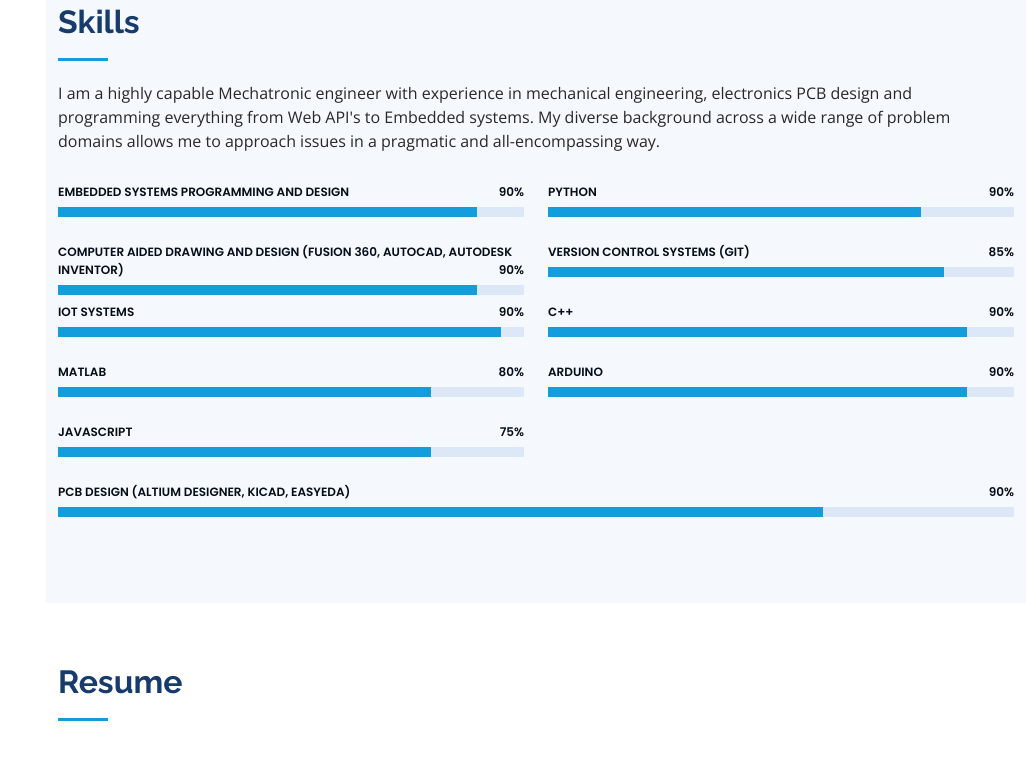
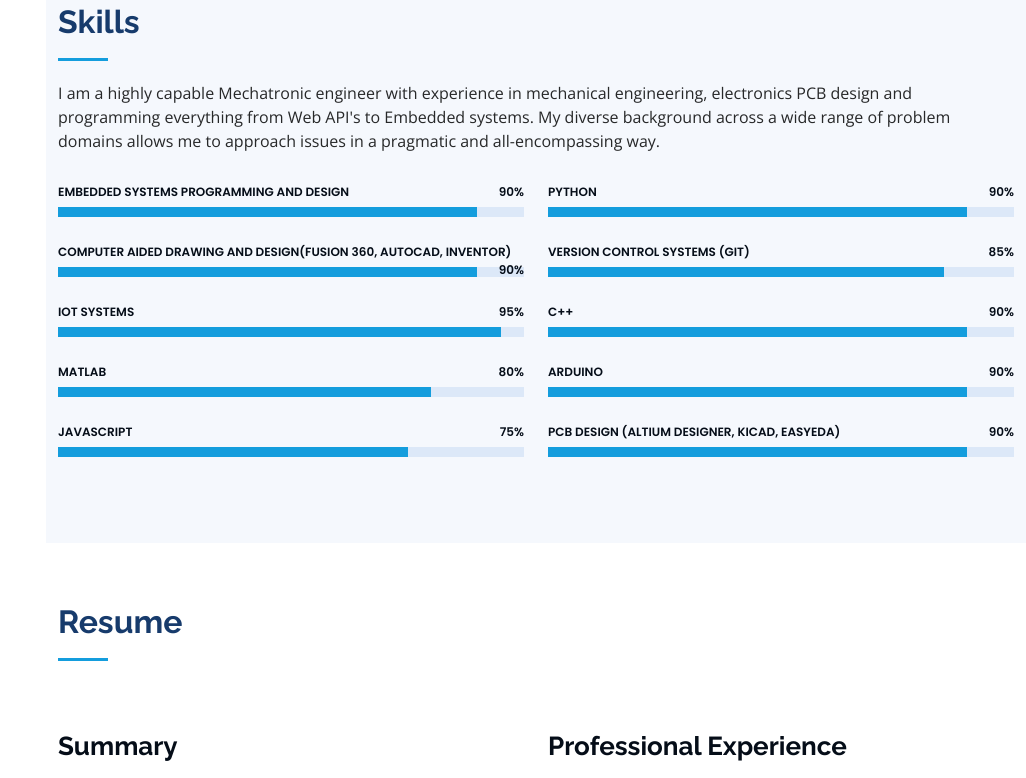
Before and after one commit to GavinsMJ/My-Portfolio, a plain HTML site: page index.html in a window 1280 px wide. Shown: the part 1545-2323 px from the top of the page, without its empty margins (254-1280 px from the left). Drawn offline with nearby package versions, Linux system fonts and the light colour scheme.

Commit message:
Polishing

```diff
--- a/index.html
+++ b/index.html
@@ -137,56 +137,6 @@
       </div>
     </section><!-- End About Section -->
 
-    <!-- ======= Facts Section ---commented out --- ======= -->
-
-    <!-- <section id="facts" class="facts">
-      <div class="container">
-
-        <div class="section-title">
-          <h2>Facts</h2>
-          <p>Magnam dolores commodi suscipit. Necessitatibus eius consequatur ex aliquid fuga eum quidem. Sit sint consectetur velit. Quisquam quos quisquam cupiditate. Et nemo qui impedit suscipit alias ea. Quia fugiat sit in iste officiis commodi quidem hic quas.</p>
-        </div>
-
-        <div class="row no-gutters">
-
-          <div class="col-lg-3 col-md-6 d-md-flex align-items-md-stretch" data-aos="fade-up">
-            <div class="count-box">
-              <i class="bi bi-emoji-smile"></i>
-              <span data-purecounter-start="0" data-purecounter-end="232" data-purecounter-duration="1" class="purecounter"></span>
-              <p><strong>Happy Clients</strong> consequuntur quae</p>
-            </div>
-          </div>
-
-          <div class="col-lg-3 col-md-6 d-md-flex align-items-md-stretch" data-aos="fade-up" data-aos-delay="100">
-            <div class="count-box">
-              <i class="bi bi-journal-richtext"></i>
-              <span data-purecounter-start="0" data-purecounter-end="521" data-purecounter-duration="1" class="purecounter"></span>
-              <p><strong>Projects</strong> adipisci atque cum quia aut</p>
-            </div>
-          </div>
-
-          <div class="col-lg-3 col-md-6 d-md-flex align-items-md-stretch" data-aos="fade-up" data-aos-delay="200">
-            <div class="count-box">
-              <i class="bi bi-headset"></i>
-              <span data-purecounter-start="0" data-purecounter-end="1453" data-purecounter-duration="1" class="purecounter"></span>
-              <p><strong>Hours Of Support</strong> aut commodi quaerat</p>
-            </div>
-          </div>
-
-          <div class="col-lg-3 col-md-6 d-md-flex align-items-md-stretch" data-aos="fade-up" data-aos-delay="300">
-            <div class="count-box">
-              <i class="bi bi-people"></i>
-              <span data-purecounter-start="0" data-purecounter-end="32" data-purecounter-duration="1" class="purecounter"></span>
-              <p><strong>Hard Workers</strong> rerum asperiores dolor</p>
-            </div>
-          </div>
-
-        </div>
-
-      </div>
-    </section> -->
-
-    <!-- End Facts Section -->
 
     <!-- ======= Skills Section ======= -->
     <section id="skills" class="skills section-bg">
@@ -211,14 +161,14 @@
             </div>
 
             <div class="progress">
-              <span class="skill">Computer Aided Drawing and Design (Fusion 360, AutoCAD, Autodesk Inventor) <i class="val">90%</i></span>
+              <span class="skill">Computer Aided Drawing and Design(Fusion 360, AutoCAD, Inventor) <i class="val">90%</i></span>
               <div class="progress-bar-wrap">
                 <div class="progress-bar" role="progressbar" aria-valuenow="90" aria-valuemin="0" aria-valuemax="100"></div>
               </div>
             </div>
 
             <div class="progress">
-              <span class="skill">IOT Systems <i class="val">90%</i></span>
+              <span class="skill">IOT Systems <i class="val">95%</i></span>
               <div class="progress-bar-wrap">
                 <div class="progress-bar" role="progressbar" aria-valuenow="95" aria-valuemin="0" aria-valuemax="100"></div>
               </div>
@@ -234,7 +184,7 @@
             <div class="progress">
               <span class="skill">JavaScript <i class="val">75%</i></span>
               <div class="progress-bar-wrap">
-                <div class="progress-bar" role="progressbar" aria-valuenow="80" aria-valuemin="0" aria-valuemax="100"></div>
+                <div class="progress-bar" role="progressbar" aria-valuenow="75" aria-valuemin="0" aria-valuemax="100"></div>
               </div>
             </div>
 
@@ -245,7 +195,7 @@
             <div class="progress">
               <span class="skill">Python <i class="val">90%</i></span>
               <div class="progress-bar-wrap">
-                <div class="progress-bar" role="progressbar" aria-valuenow="80" aria-valuemin="0" aria-valuemax="100"></div>
+                <div class="progress-bar" role="progressbar" aria-valuenow="90" aria-valuemin="0" aria-valuemax="100"></div>
               </div>
             </div>
 
@@ -271,12 +221,10 @@
               </div>
             </div>
 
-          </div>
-
             <div class="progress">
               <span class="skill">PCB Design (Altium Designer, KICAD, EasyEDA) <i class="val">90%</i></span>
               <div class="progress-bar-wrap">
-                <div class="progress-bar" role="progressbar" aria-valuenow="80" aria-valuemin="0" aria-valuemax="100"></div>
+                <div class="progress-bar" role="progressbar" aria-valuenow="90" aria-valuemin="0" aria-valuemax="100"></div>
               </div>
             </div>
 
```
